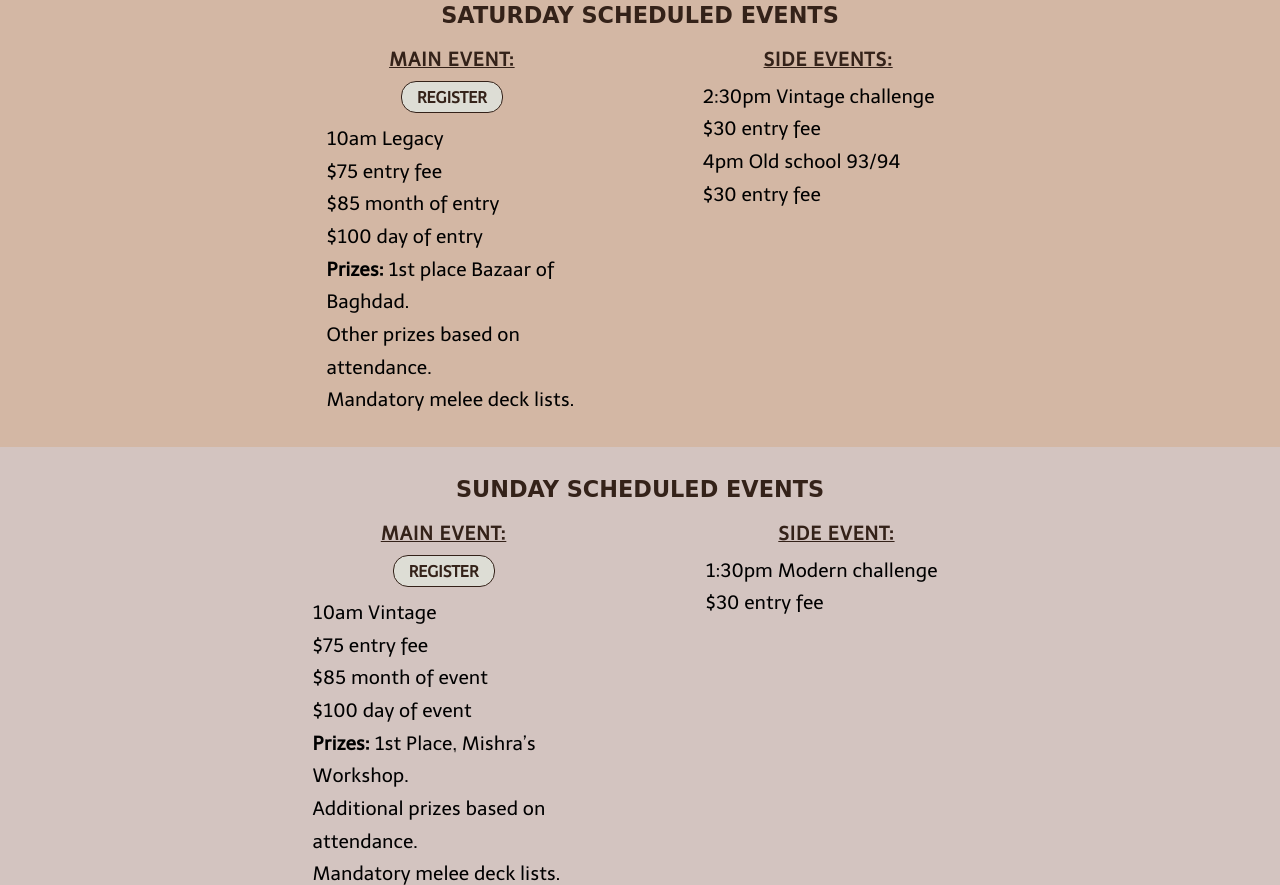
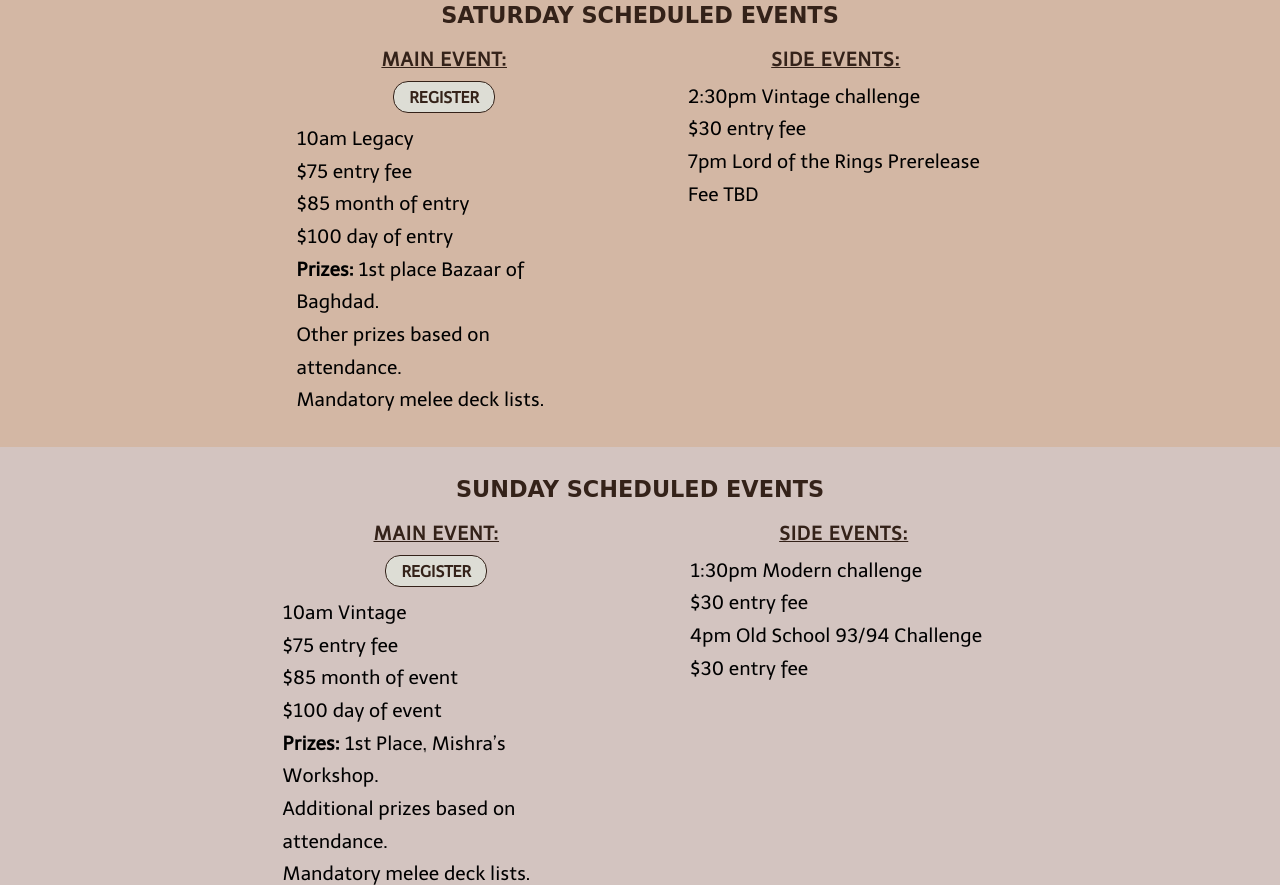
Before and after one commit to Alex-N40/ok-land-run, a website built with Parcel: page index.html in a window 1280 px wide. Shown: the part 2085-2970 px from the top of the page. Built offline with nearby package versions, Linux system fonts and the light colour scheme; a web font is replaced by a local one.

Commit message:
Updated side events info

```diff
--- a/css/main.css
+++ b/css/main.css
@@ -635,7 +635,7 @@
 
   .main-event,
   .side-events {
-    width: 40%;
+    width: 43%;
   }
 
   .main-event p,
--- a/index.html
+++ b/index.html
@@ -113,7 +113,7 @@
           <div class="side-events">
             <h3>Side Events:</h3>
             <p>2:30pm Vintage challenge<br>$30 entry fee</p>
-            <p class="last-p">4pm Old school 93/94<br>$30 entry fee</p>
+            <p class="last-p">7pm Lord of the Rings Prerelease<br>Fee TBD</p>
           </div>
         </div>
       </div>
@@ -132,8 +132,9 @@
             <p>Mandatory melee deck lists.</p>
           </div>
           <div class="side-events">
-            <h3>Side Event:</h3>
-            <p class="last-p">1:30pm Modern challenge<br>$30 entry fee</p>
+            <h3>Side Events:</h3>
+            <p>1:30pm Modern challenge<br>$30 entry fee</p>
+            <p class="last-p">4pm Old School 93/94 Challenge<br>$30 entry fee</p>
           </div>
         </div>
       </div>
```
